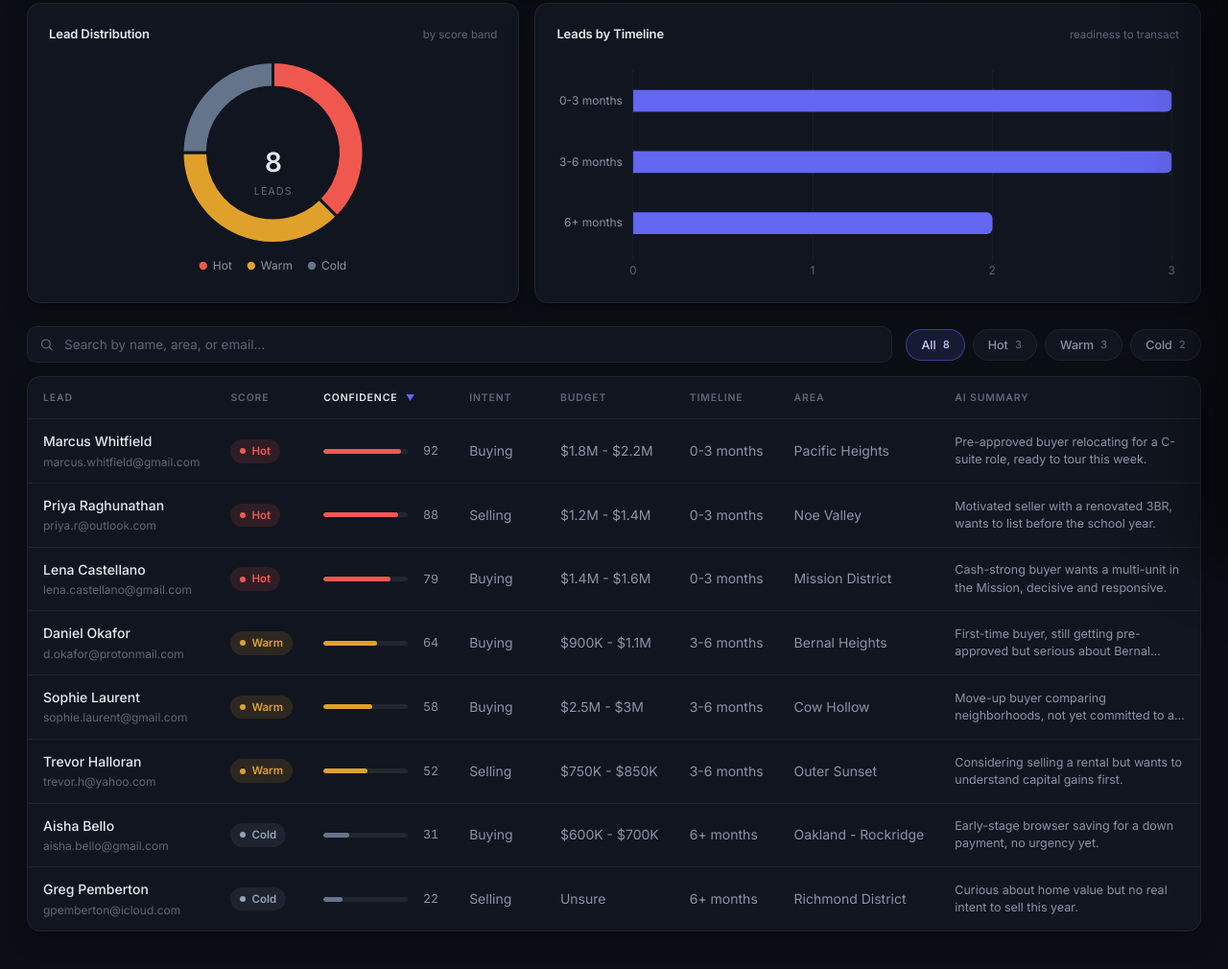
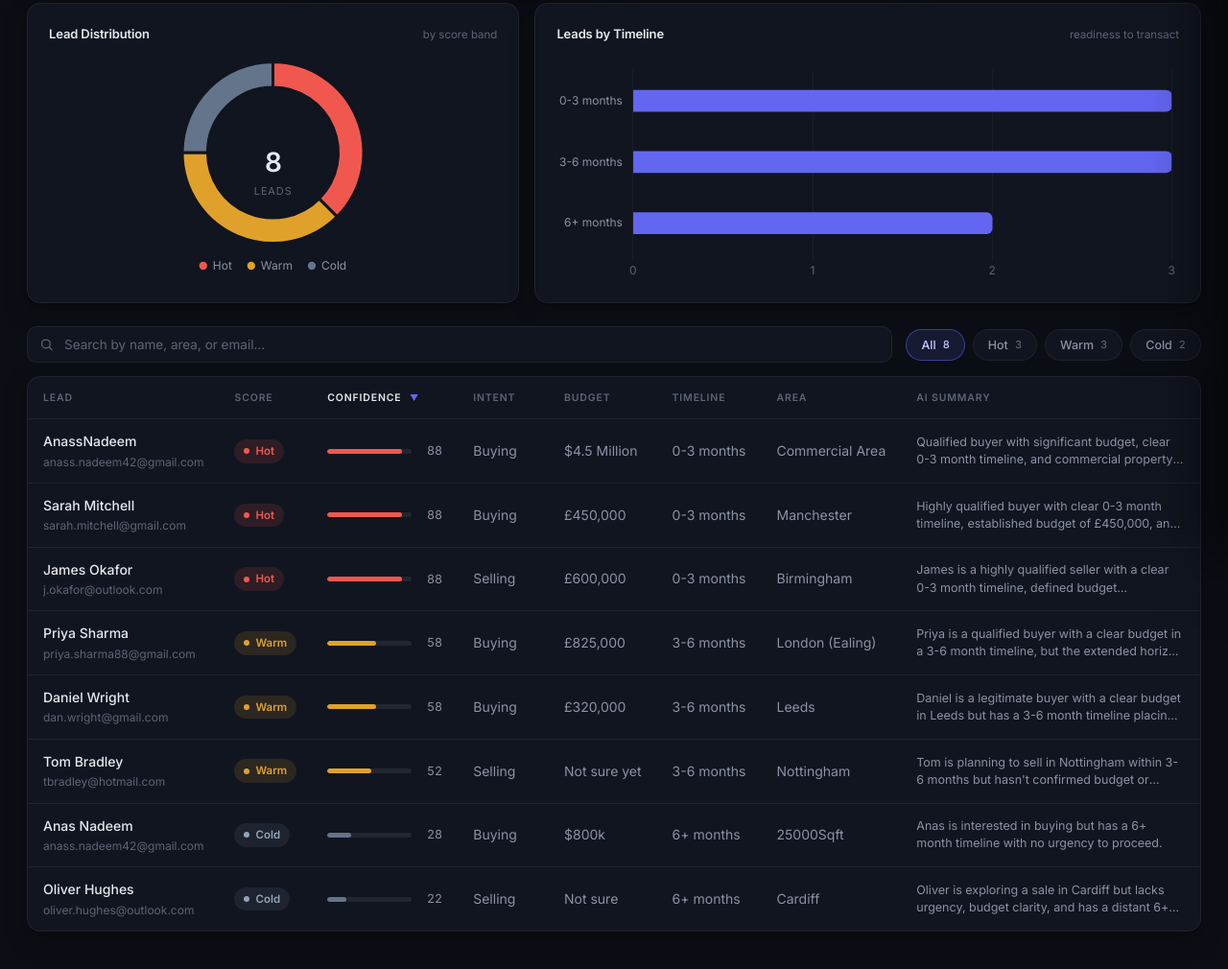
Before and after one commit to AnassNadeem/lead-machine-realestate, a plain HTML site: page dashboard/index.html in a window 1280 px wide. Shown: the part 218-1228 px from the top of the page at 96% size. Drawn offline with nearby package versions, Linux system fonts and the light colour scheme.

Commit message:
feat: update dashboard with real Airtable lead export
Regenerate leads.json from the latest Leads-Grid export (8 UK/US leads) and fix budgetMidpoint() to handle comma-thousands (£450,000), the word 'Million', and free text like 'Not sure'. Add the CSV source and git-ignore the .gstack/ tooling dir.

Co-Authored-By: Claude Opus 4.8 <noreply@anthropic.com>

```diff
--- a/dashboard/index.html
+++ b/dashboard/index.html
@@ -526,23 +526,28 @@ async function loadData() {
 const $ = (id) => document.getElementById(id);
 const scoreRank = { hot: 3, warm: 2, cold: 1 };
 
-// Parse a budget string like "$1.8M - $2.2M", "$900K - $1.1M", "Unsure"
-// into a rough midpoint dollar value for pipeline estimation.
+// Parse a budget string into a rough numeric value for pipeline estimation.
+// Handles the shapes that show up in the exports:
+//   "$800k", "$4.5 Million", "£450,000", "£825,000", "$1.8M - $2.2M",
+//   "7850000", and free text like "Not sure" / "Not sure yet" (→ 0).
+// Note: currency symbols are ignored — a mixed $/£ dataset is summed as one
+// number, so the KPI is a rough order-of-magnitude estimate, not FX-accurate.
 function budgetMidpoint(b) {
   if (!b) return 0;
+  const s = String(b).toLowerCase();
   const nums = [];
-  const re = /\$?\s*([\d.]+)\s*([MmKk])?/g;
+  // number (with optional thousands commas / decimal) + optional k|m|million unit
+  const re = /([\d][\d,]*(?:\.\d+)?)\s*(million|mil|m|k)?/g;
   let m;
-  while ((m = re.exec(b)) !== null) {
-    let n = parseFloat(m[1]);
-    if (isNaN(n)) continue;
-    const unit = (m[2] || '').toLowerCase();
-    if (unit === 'm') n *= 1_000_000;
-    else if (unit === 'k') n *= 1_000;
-    else if (n < 1000) n *= 1_000_000; // bare small number → assume millions
+  while ((m = re.exec(s)) !== null) {
+    let n = parseFloat(m[1].replace(/,/g, ''));
+    if (!isFinite(n)) continue;
+    const unit = m[2] || '';
+    if (unit === 'k') n *= 1_000;
+    else if (unit) n *= 1_000_000; // m / mil / million
     nums.push(n);
   }
-  if (!nums.length) return 0;
+  if (!nums.length) return 0; // "Not sure", "Unsure", empty → no value
   return nums.reduce((a, c) => a + c, 0) / nums.length;
 }
 
--- a/dashboard/leads.json
+++ b/dashboard/leads.json
@@ -1,114 +1,114 @@
 [
   {
-    "Name": "Marcus Whitfield",
-    "Email": "marcus.whitfield@gmail.com",
-    "Phone": "(415) 555-0182",
+    "Name": "Anas Nadeem",
+    "Email": "anass.nadeem42@gmail.com",
+    "Phone": "7438412255",
     "Buying or Selling": "Buying",
-    "Budget": "$1.8M - $2.2M",
-    "Preferred Area": "Pacific Heights",
-    "Timeline": "0-3 months",
-    "score": "hot",
-    "score_number": 92,
-    "summary": "Pre-approved buyer relocating for a C-suite role, ready to tour this week.",
-    "suggested_action": "Send the Cal.com link immediately and call within the hour to lock a showing.",
-    "followup_message": "Hi Marcus,\n\nThanks for reaching out about Pacific Heights. With your relocation timeline and pre-approval in hand, we can move quickly — I have several listings in your range that just hit the market.\n\nGrab a 15-minute discovery call here and I'll line up private tours: https://cal.com/leadmachine/discovery\n\nTalk soon,\nLead Machine Realty"
+    "Budget": "$800k",
+    "Preferred Area": "25000Sqft",
+    "Timeline": "6+ months",
+    "score": "cold",
+    "score_number": 28,
+    "summary": "Anas is interested in buying but has a 6+ month timeline with no urgency to proceed.",
+    "suggested_action": "Add to nurture campaign and reconnect in 4-5 months to assess timeline progression.",
+    "followup_message": ""
   },
   {
-    "Name": "Priya Raghunathan",
-    "Email": "priya.r@outlook.com",
-    "Phone": "(408) 555-0147",
-    "Buying or Selling": "Selling",
-    "Budget": "$1.2M - $1.4M",
-    "Preferred Area": "Noe Valley",
+    "Name": "AnassNadeem",
+    "Email": "anass.nadeem42@gmail.com",
+    "Phone": "2561615988",
+    "Buying or Selling": "Buying",
+    "Budget": "$4.5 Million",
+    "Preferred Area": "Commercial Area",
     "Timeline": "0-3 months",
     "score": "hot",
     "score_number": 88,
-    "summary": "Motivated seller with a renovated 3BR, wants to list before the school year.",
-    "suggested_action": "Schedule a listing appointment and prepare a comparative market analysis.",
-    "followup_message": "Hi Priya,\n\nNoe Valley inventory is tight right now, which works in your favor as a seller. I'd love to walk through your home and put together a pricing strategy that gets you top dollar before the fall.\n\nBook a quick call here: https://cal.com/leadmachine/discovery\n\nBest,\nLead Machine Realty"
+    "summary": "Qualified buyer with significant budget, clear 0-3 month timeline, and commercial property focus.",
+    "suggested_action": "Contact Anass immediately to schedule property viewings and clarify specific commercial property requirements within the next 24 hours.",
+    "followup_message": ""
   },
   {
-    "Name": "Daniel Okafor",
-    "Email": "d.okafor@protonmail.com",
-    "Phone": "(650) 555-0193",
+    "Name": "Sarah Mitchell",
+    "Email": "sarah.mitchell@gmail.com",
+    "Phone": "7700900142",
     "Buying or Selling": "Buying",
-    "Budget": "$900K - $1.1M",
-    "Preferred Area": "Bernal Heights",
-    "Timeline": "3-6 months",
-    "score": "warm",
-    "score_number": 64,
-    "summary": "First-time buyer, still getting pre-approved but serious about Bernal Heights.",
-    "suggested_action": "Send a financing checklist and add to the 30-day nurture sequence.",
-    "followup_message": "Hi Daniel,\n\nBernal Heights is a fantastic choice for a first home — great light and a real neighborhood feel. The biggest next step is locking in your pre-approval so we can act fast when the right place shows up.\n\nI've attached a short financing checklist. Reply anytime and I'll connect you with a lender I trust.\n\nWarmly,\nLead Machine Realty"
+    "Budget": "£450,000",
+    "Preferred Area": "Manchester",
+    "Timeline": "0-3 months",
+    "score": "hot",
+    "score_number": 88,
+    "summary": "Highly qualified buyer with clear 0-3 month timeline, established budget of £450,000, and specific Manchester location preference.",
+    "suggested_action": "Contact Sarah within 24 hours to schedule a property viewing consultation and present available Manchester listings within her budget range.",
+    "followup_message": ""
   },
   {
-    "Name": "Sophie Laurent",
-    "Email": "sophie.laurent@gmail.com",
-    "Phone": "(415) 555-0166",
+    "Name": "James Okafor",
+    "Email": "j.okafor@outlook.com",
+    "Phone": "7700900318",
+    "Buying or Selling": "Selling",
+    "Budget": "£600,000",
+    "Preferred Area": "Birmingham",
+    "Timeline": "0-3 months",
+    "score": "hot",
+    "score_number": 88,
+    "summary": "James is a highly qualified seller with a clear 0-3 month timeline, defined budget expectation of £600,000, and direct contact information.",
+    "suggested_action": "Contact James immediately by phone to schedule a valuation appointment and discuss his property details and sale requirements.",
+    "followup_message": ""
+  },
+  {
+    "Name": "Priya Sharma",
+    "Email": "priya.sharma88@gmail.com",
+    "Phone": "7700900475",
     "Buying or Selling": "Buying",
-    "Budget": "$2.5M - $3M",
-    "Preferred Area": "Cow Hollow",
+    "Budget": "£825,000",
+    "Preferred Area": "London (Ealing)",
     "Timeline": "3-6 months",
     "score": "warm",
     "score_number": 58,
-    "summary": "Move-up buyer comparing neighborhoods, not yet committed to a timeline.",
-    "suggested_action": "Share curated Cow Hollow listings monthly and invite to an open house.",
-    "followup_message": "Hi Sophie,\n\nCow Hollow has some beautiful options in your range right now. Since you're still weighing neighborhoods, I'll send you a small curated set each month so you can get a feel for the market without the noise.\n\nWould love to host you at an open house when one fits — just say the word.\n\nBest,\nLead Machine Realty"
+    "summary": "Priya is a qualified buyer with a clear budget in a 3-6 month timeline, but the extended horizon and test form submission prevent a hot rating.",
+    "suggested_action": "Contact Priya within 48 hours to understand her timeline specificity and explore current property viewing interests in Ealing.",
+    "followup_message": ""
   },
   {
-    "Name": "Trevor Halloran",
-    "Email": "trevor.h@yahoo.com",
-    "Phone": "(925) 555-0121",
+    "Name": "Daniel Wright",
+    "Email": "dan.wright@gmail.com",
+    "Phone": "7700900602",
+    "Buying or Selling": "Buying",
+    "Budget": "£320,000",
+    "Preferred Area": "Leeds",
+    "Timeline": "3-6 months",
+    "score": "warm",
+    "score_number": 58,
+    "summary": "Daniel is a legitimate buyer with a clear budget in Leeds but has a 3-6 month timeline placing him in the warm category.",
+    "suggested_action": "Reach out within 48 hours to understand if timeline can compress to 3 months or less, and gauge urgency of move.",
+    "followup_message": ""
+  },
+  {
+    "Name": "Oliver Hughes",
+    "Email": "oliver.hughes@outlook.com",
+    "Phone": "7700900698",
     "Buying or Selling": "Selling",
-    "Budget": "$750K - $850K",
-    "Preferred Area": "Outer Sunset",
+    "Budget": "Not sure",
+    "Preferred Area": "Cardiff",
+    "Timeline": "6+ months",
+    "score": "cold",
+    "score_number": 22,
+    "summary": "Oliver is exploring a sale in Cardiff but lacks urgency, budget clarity, and has a distant 6+ month timeline.",
+    "suggested_action": "Add to nurture campaign and reconnect in 3-4 months to reassess timeline and readiness.",
+    "followup_message": ""
+  },
+  {
+    "Name": "Tom Bradley",
+    "Email": "tbradley@hotmail.com",
+    "Phone": "7700900889",
+    "Buying or Selling": "Selling",
+    "Budget": "Not sure yet",
+    "Preferred Area": "Nottingham",
     "Timeline": "3-6 months",
     "score": "warm",
     "score_number": 52,
-    "summary": "Considering selling a rental but wants to understand capital gains first.",
-    "suggested_action": "Offer a net-proceeds estimate and loop in a 1031 exchange resource.",
-    "followup_message": "Hi Trevor,\n\nSmart to think through the tax side before listing your Outer Sunset rental. I can put together a net-proceeds estimate so you see real numbers, and connect you with a 1031 specialist if a like-kind exchange makes sense.\n\nWant me to run those figures this week?\n\nBest,\nLead Machine Realty"
-  },
-  {
-    "Name": "Aisha Bello",
-    "Email": "aisha.bello@gmail.com",
-    "Phone": "(510) 555-0178",
-    "Buying or Selling": "Buying",
-    "Budget": "$600K - $700K",
-    "Preferred Area": "Oakland - Rockridge",
-    "Timeline": "6+ months",
-    "score": "cold",
-    "score_number": 31,
-    "summary": "Early-stage browser saving for a down payment, no urgency yet.",
-    "suggested_action": "Add to long-term newsletter; no booking push.",
-    "followup_message": "Hi Aisha,\n\nRockridge is a great long-term target — walkable, near BART, and holds value well. No rush at all; I'll keep you on my market update list so you can watch pricing while you build your down payment.\n\nReach out anytime you'd like to talk numbers.\n\nWarmly,\nLead Machine Realty"
-  },
-  {
-    "Name": "Greg Pemberton",
-    "Email": "gpemberton@icloud.com",
-    "Phone": "(415) 555-0109",
-    "Buying or Selling": "Selling",
-    "Budget": "Unsure",
-    "Preferred Area": "Richmond District",
-    "Timeline": "6+ months",
-    "score": "cold",
-    "score_number": 22,
-    "summary": "Curious about home value but no real intent to sell this year.",
-    "suggested_action": "Send an automated home-value estimate; low-touch follow-up only.",
-    "followup_message": "Hi Greg,\n\nHappy to help you keep tabs on your Richmond District home's value. I've sent over an automated estimate to get you started — no strings attached.\n\nIf you ever decide to explore selling, I'm one email away.\n\nBest,\nLead Machine Realty"
-  },
-  {
-    "Name": "Lena Castellano",
-    "Email": "lena.castellano@gmail.com",
-    "Phone": "(707) 555-0155",
-    "Buying or Selling": "Buying",
-    "Budget": "$1.4M - $1.6M",
-    "Preferred Area": "Mission District",
-    "Timeline": "0-3 months",
-    "score": "hot",
-    "score_number": 79,
-    "summary": "Cash-strong buyer wants a multi-unit in the Mission, decisive and responsive.",
-    "suggested_action": "Send booking link and surface off-market multi-unit options.",
-    "followup_message": "Hi Lena,\n\nA multi-unit in the Mission is a strong play right now, and being cash-strong puts you ahead of most buyers. I have a couple of off-market options worth a look before they list.\n\nLet's grab 15 minutes here and I'll share the details: https://cal.com/leadmachine/discovery\n\nTalk soon,\nLead Machine Realty"
+    "summary": "Tom is planning to sell in Nottingham within 3-6 months but hasn't confirmed budget or financing details.",
+    "suggested_action": "Contact Tom to discuss his property details, timeline expectations, and current valuation to move him toward a hot lead status.",
+    "followup_message": ""
   }
 ]
```
Also changed, not shown: dashboard/Leads-Grid view.csv (added, +9 -0 lines), 1 other file.
